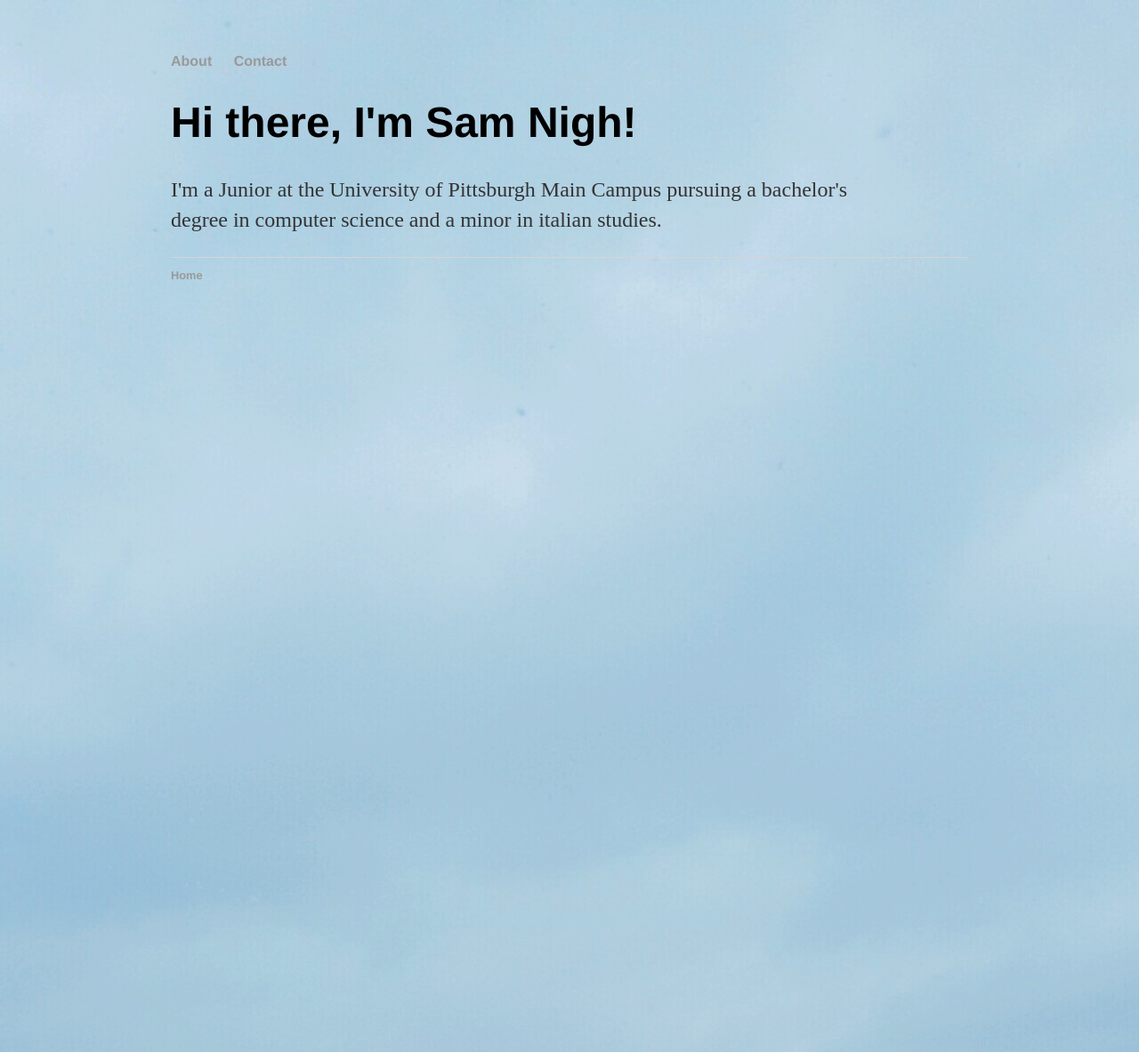
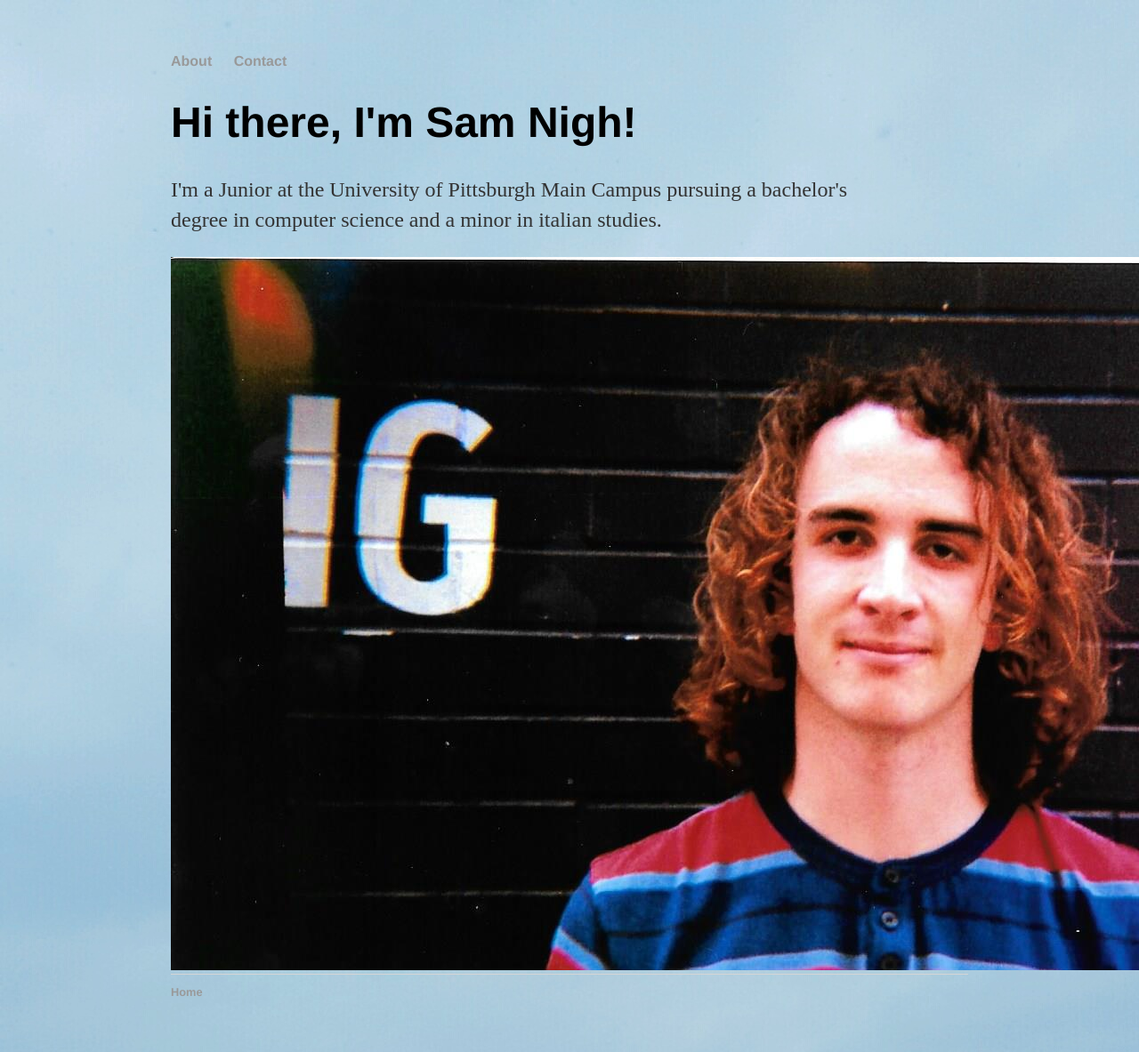
Before and after one commit to SPN11/SPN11.github.io, a Jekyll site: the page built from index.html, in a window 1280 px wide. Shown: the whole page at 89% size. Built offline with Jekyll 4.4.1, drawn with Linux system fonts in a browser that asks for light colours.

Commit message:
Added self pic

```diff
--- a/index.html
+++ b/index.html
@@ -7,3 +7,5 @@ title: Sam Nigh, Computer Science Student
 	<p>I'm a Junior at the University of Pittsburgh Main Campus pursuing a bachelor's <br>
 		degree in computer science and a minor in italian studies.</p>
 </div>
+
+<img src="/images/uh_me.jpg" alt="Uh me?">
```
Also changed, not shown: images/uh_me.jpg (added), 1 other file.
